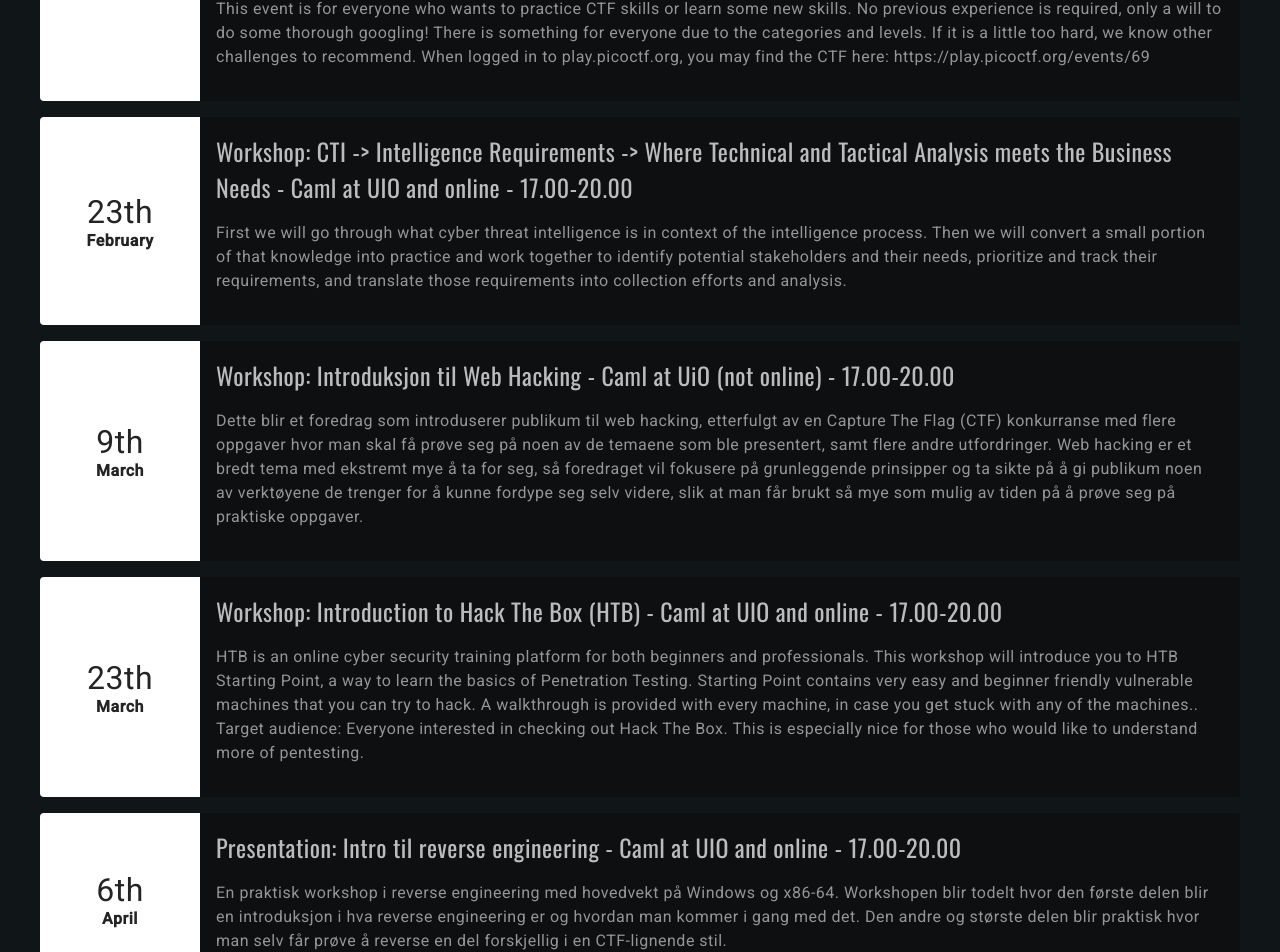
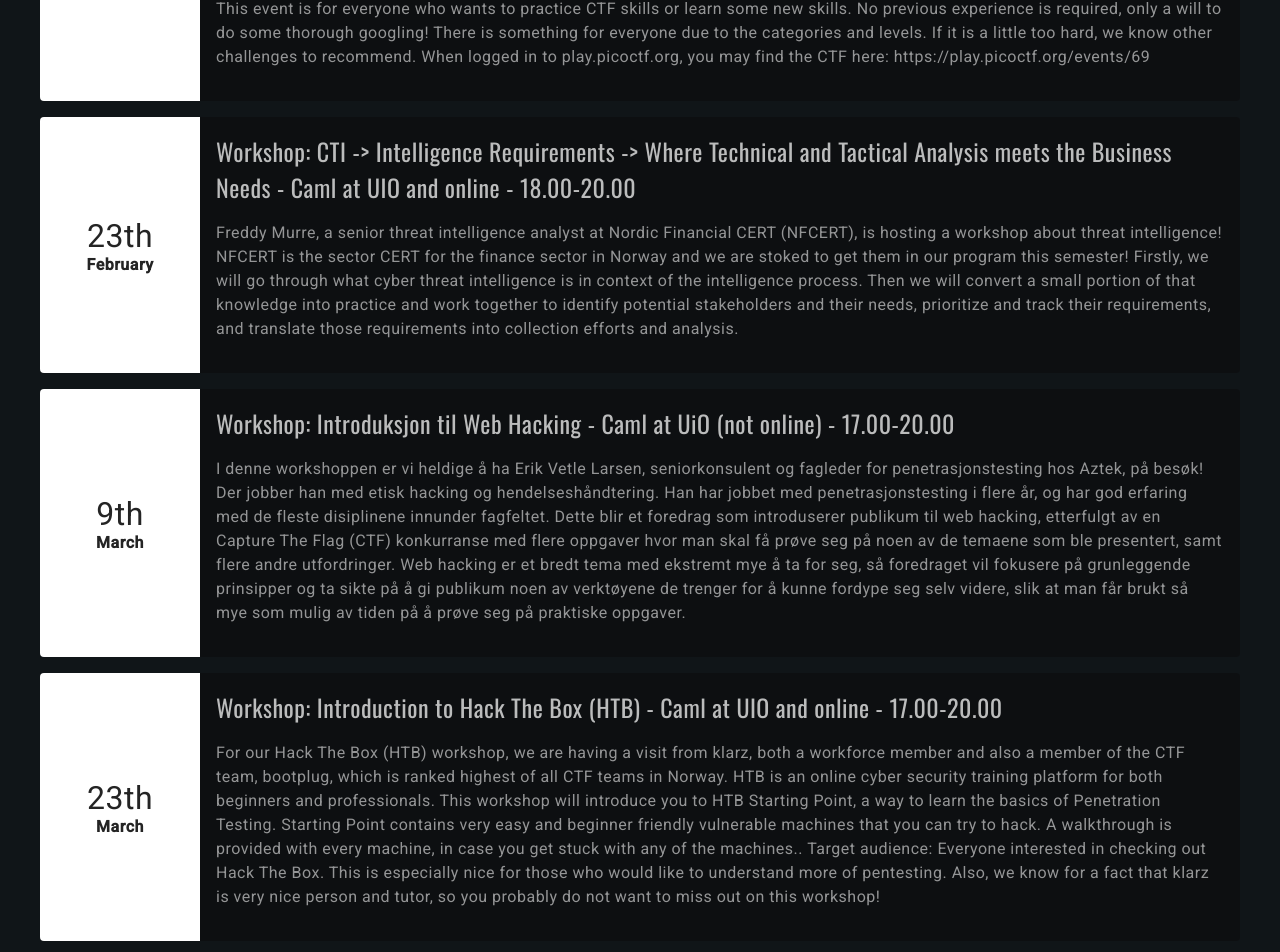
Before and after one commit to Oslo-CTF/osloctf.github.io, a Vue app: page / in a window 1280 px wide. Shown: the part 1074-2026 px from the top of the page. Built offline with nearby package versions, Linux system fonts and the light colour scheme.

Commit message:
Update workshop time for CTI and add info to events (#9)

```diff
--- a/src/components/Events.vue
+++ b/src/components/Events.vue
@@ -59,26 +59,26 @@ export default {
       {
         id: 2,
         date: getDateParts(new Date('2022-02-23')),
-        title: 'Workshop: CTI -> Intelligence Requirements -> Where Technical and Tactical Analysis meets the Business Needs - Caml at UIO and online - 17.00-20.00',
-        description: 'First we will go through what cyber threat intelligence is in context of the intelligence process. Then we will convert a small portion of that knowledge into practice and work together to identify potential stakeholders and their needs, prioritize and track their requirements, and translate those requirements into collection efforts and analysis.'
+        title: 'Workshop: CTI -> Intelligence Requirements -> Where Technical and Tactical Analysis meets the Business Needs - Caml at UIO and online - 18.00-20.00',
+        description: 'Freddy Murre, a senior threat intelligence analyst at Nordic Financial CERT (NFCERT), is hosting a workshop about threat intelligence! NFCERT is the sector CERT for the finance sector in Norway and we are stoked to get them in our program this semester! Firstly, we will go through what cyber threat intelligence is in context of the intelligence process. Then we will convert a small portion of that knowledge into practice and work together to identify potential stakeholders and their needs, prioritize and track their requirements, and translate those requirements into collection efforts and analysis.'
       },
       {
         id: 3,
         date: getDateParts(new Date('2022-03-09')),
         title: 'Workshop: Introduksjon til Web Hacking - Caml at UiO (not online) - 17.00-20.00',
-        description: 'Dette blir et foredrag som introduserer publikum til web hacking, etterfulgt av en Capture The Flag (CTF) konkurranse med flere oppgaver hvor man skal få prøve seg på noen av de temaene som ble presentert, samt flere andre utfordringer. Web hacking er et bredt tema med ekstremt mye å ta for seg, så foredraget vil fokusere på grunleggende prinsipper og ta sikte på å gi publikum noen av verktøyene de trenger for å kunne fordype seg selv videre, slik at man får brukt så mye som mulig av tiden på å prøve seg på praktiske oppgaver.'
+        description: 'I denne workshoppen er vi heldige å ha Erik Vetle Larsen, seniorkonsulent og fagleder for penetrasjonstesting hos Aztek, på besøk! Der jobber han med etisk hacking og hendelseshåndtering. Han har jobbet med penetrasjonstesting i flere år, og har god erfaring med de fleste disiplinene innunder fagfeltet. Dette blir et foredrag som introduserer publikum til web hacking, etterfulgt av en Capture The Flag (CTF) konkurranse med flere oppgaver hvor man skal få prøve seg på noen av de temaene som ble presentert, samt flere andre utfordringer. Web hacking er et bredt tema med ekstremt mye å ta for seg, så foredraget vil fokusere på grunleggende prinsipper og ta sikte på å gi publikum noen av verktøyene de trenger for å kunne fordype seg selv videre, slik at man får brukt så mye som mulig av tiden på å prøve seg på praktiske oppgaver.'
       },
       {
         id: 4,
         date: getDateParts(new Date('2022-03-23')),
         title: 'Workshop: Introduction to Hack The Box (HTB) - Caml at UIO and online - 17.00-20.00',
-        description: 'HTB is an online cyber security training platform for both beginners and professionals. This workshop will introduce you to HTB Starting Point, a way to learn the basics of Penetration Testing. Starting Point contains very easy and beginner friendly vulnerable machines that you can try to hack. A walkthrough is provided with every machine, in case you get stuck with any of the machines.. Target audience: Everyone interested in checking out Hack The Box. This is especially nice for those who would like to understand more of pentesting.'
+        description: 'For our Hack The Box (HTB) workshop, we are having a visit from klarz, both a workforce member and also a member of the CTF team, bootplug, which is ranked highest of all CTF teams in Norway. HTB is an online cyber security training platform for both beginners and professionals. This workshop will introduce you to HTB Starting Point, a way to learn the basics of Penetration Testing. Starting Point contains very easy and beginner friendly vulnerable machines that you can try to hack. A walkthrough is provided with every machine, in case you get stuck with any of the machines.. Target audience: Everyone interested in checking out Hack The Box. This is especially nice for those who would like to understand more of pentesting. Also, we know for a fact that klarz is very nice person and tutor, so you probably do not want to miss out on this workshop!'
       },
       {
         id: 5,
         date: getDateParts(new Date('2022-04-06')),
         title: 'Presentation: Intro til reverse engineering - Caml at UIO and online - 17.00-20.00',
-        description: 'En praktisk workshop i reverse engineering med hovedvekt på Windows og x86-64. Workshopen blir todelt hvor den første delen blir en introduksjon i hva reverse engineering er og hvordan man kommer i gang med det. Den andre og største delen blir praktisk hvor man selv får prøve å reverse en del forskjellig i en CTF-lignende stil.'
+        description: 'Vår egne Katrhine fra workforce skal lære oss om reverse engineering! Dette blir en praktisk workshop i reverse engineering med hovedvekt på Windows og x86-64. Workshopen blir todelt hvor den første delen blir en introduksjon i hva reverse engineering er og hvordan man kommer i gang med det. Den andre og største delen blir praktisk hvor man selv får prøve å reverse en del forskjellig i en CTF-lignende stil.'
       },
       {
         id: 6,
```
